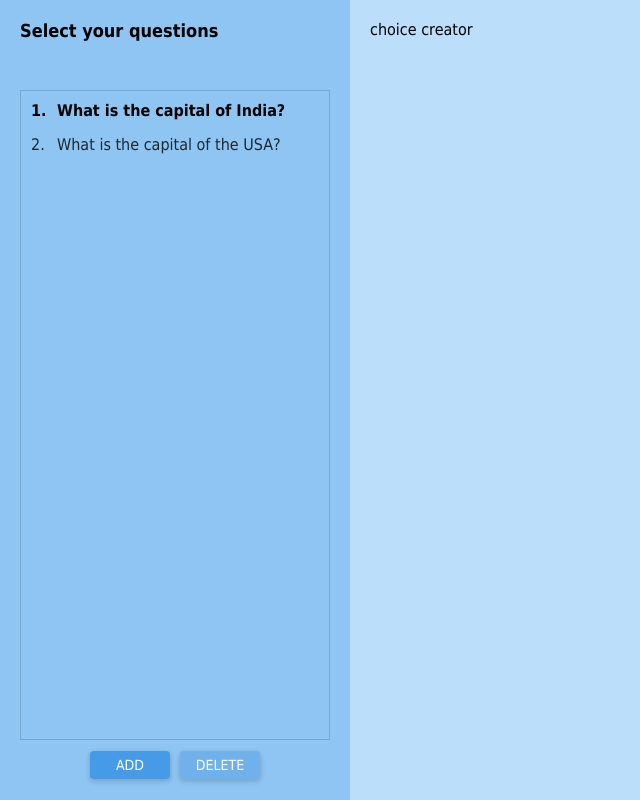
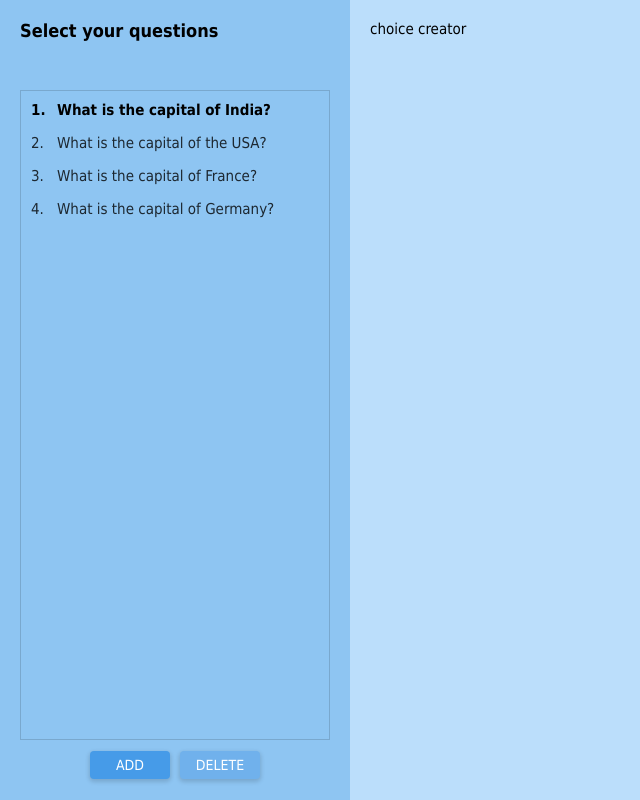
Before and after one commit to monk-kokkalis/disprz, a React (Create React App) app: page / in a window 1280 px wide. Shown: the whole page, without its empty margins (0-640 px from the left). Built offline with nearby package versions, Linux system fonts and the light colour scheme.

Commit message:
added delete question action handler

```diff
--- a/src/components/QuizCreator/components/QuestionSelector/components/AddQuestion/AddQuestion.js
+++ b/src/components/QuizCreator/components/QuestionSelector/components/AddQuestion/AddQuestion.js
@@ -1,5 +1,6 @@
 import {useContext} from 'react';
 import Style from './AddQuestion.module.scss';
+import constants from 'auxiliary/constants';
 // provider
 import {Context} from '../../../../context/Provider';
 import {questionActions} from '../../../../context/reducers/questions/index';
@@ -12,6 +13,10 @@ function AddQuestion() {
             type: questionActions.ADD_QUESTION,
             payload: {index}
         });
+        questDispatch({
+            type: questionActions.CHANGE_QUESTION_SELECTOR_MODE,
+            payload: {questionSelectorMode: constants.CREATIVE}
+        });
     }
     return (
         <button onClick={clickHandler} className={Style.Main} >Add</button>
--- a/src/components/QuizCreator/components/QuestionSelector/components/Question/Question.js
+++ b/src/components/QuizCreator/components/QuestionSelector/components/Question/Question.js
@@ -1,6 +1,8 @@
 import {useContext, useEffect, useRef} from 'react';
 import Style from './Question.module.scss';
+// auxiliary
 import className from 'auxiliary/class-name';
+import constants from 'auxiliary/constants';
 // provider
 import {Context} from '../../../../context/Provider';
 import {questionActions} from '../../../../context/reducers/questions/index';
@@ -9,10 +11,23 @@ function Question({question, index}) {
     const elementRef = useRef();
     const questionActive = question.id === context.questState.activeQuestion.id;
     const clickHandler = () => {
-        context.questDispatch({
-            type: questionActions.SET_ACTIVE_QUESTION,
-            payload: question
-        });
+        const selectorMode = context.questState.questionSelectorMode;
+        switch(selectorMode) {
+            case constants.CREATIVE:
+                context.questDispatch({
+                    type: questionActions.SET_ACTIVE_QUESTION,
+                    payload: question
+                });
+                break;
+            case constants.DELETE:
+                context.questDispatch({
+                    type: questionActions.DELETE_QUESTION,
+                    payload: {index}
+                })
+                break;
+            default:
+                console.warn(`${selectorMode} is an invalid selector mode`);
+        }
     }
     useEffect(function scrollToView() {
         if (questionActive) {
--- a/src/components/QuizCreator/context/reducers/questions/actions.js
+++ b/src/components/QuizCreator/context/reducers/questions/actions.js
@@ -1,5 +1,6 @@
 export default Object.freeze({
     ADD_QUESTION: 'add-question',
     CHANGE_QUESTION_SELECTOR_MODE: 'change-question-selector-mode',
+    DELETE_QUESTION: 'delete-question',
     SET_ACTIVE_QUESTION: 'set-active-question'
 })
--- /dev/null
+++ b/src/components/QuizCreator/context/reducers/questions/handlers/delete-question.js
@@ -0,0 +1,7 @@
+function DeleteQuestion({state, action}) {
+    const questions = [...state.questions];
+    questions.splice(action.payload.index, 1);
+    return {...state, questions}
+}
+
+export default DeleteQuestion;
--- a/src/components/QuizCreator/context/reducers/questions/handlers/index.js
+++ b/src/components/QuizCreator/context/reducers/questions/handlers/index.js
@@ -1,8 +1,10 @@
 import addQuestion from "./add-question";
 import changeQuestionSelectorMode from "./change-question-selector-mode";
+import deleteQuestion from './delete-question';
 import setActiveQuestion from "./set-active-question";
 export default Object.freeze({
     addQuestion,
     changeQuestionSelectorMode,
+    deleteQuestion,
     setActiveQuestion
 })
--- a/src/components/QuizCreator/context/reducers/questions/reducer.js
+++ b/src/components/QuizCreator/context/reducers/questions/reducer.js
@@ -6,6 +6,8 @@ function reducer(state, action) {
             return actionHandlers.addQuestion({state, action});
         case actions.CHANGE_QUESTION_SELECTOR_MODE:
             return actionHandlers.changeQuestionSelectorMode({state, action});
+        case actions.DELETE_QUESTION:
+            return actionHandlers.deleteQuestion({state, action});
         case actions.SET_ACTIVE_QUESTION:
             return actionHandlers.setActiveQuestion({state, action});
         default:
--- a/src/components/QuizCreator/mixins.scss
+++ b/src/components/QuizCreator/mixins.scss
@@ -1,6 +1,6 @@
 @mixin font {
     color: black;
-    font-size: 16px;
+    font-size: 15px;
 }
 
 @mixin main-heading {
--- a/src/data/questions.js
+++ b/src/data/questions.js
@@ -6,56 +6,11 @@ const questions = [
     new Question({
         name: 'What is the capital of the USA?',
     }),
-    // new Question({
-    //     name: 'What is the capital of the USA?',
-    // }),
-    // new Question({
-    //     name: 'What is the capital of the USA?',
-    // }),
-    // new Question({
-    //     name: 'What is the capital of the USA?',
-    // }),
-    // new Question({
-    //     name: 'What is the capital of the USA?',
-    // }),
-    // new Question({
-    //     name: 'What is the capital of the USA?',
-    // }),
-    // new Question({
-    //     name: 'What is the capital of the USA?',
-    // }),
-    // new Question({
-    //     name: 'What is the capital of the USA?',
-    // }),
-    // new Question({
-    //     name: 'What is the capital of the USA? ',
-    // }),
-    // new Question({
-    //     name: 'What is the capital of the USA?',
-    // }),
-    // new Question({
-    //     name: 'What is the capital of the USA?',
-    // }),
-    // new Question({
-    //     name: 'What is the capital of the USA?',
-    // }),
-    // new Question({
-    //     name: 'What is the capital of the USA?',
-    // }),
-    // new Question({
-    //     name: 'What is the capital of the USA? ',
-    // }),
-    // new Question({
-    //     name: 'What is the capital of the USA?',
-    // }),
-    // new Question({
-    //     name: 'What is the capital of the USA?',
-    // }),
-    // new Question({
-    //     name: 'What is the capital of the USA?',
-    // }),
-    // new Question({
-    //     name: 'What is the capital of the USA?',
-    // })
+    new Question({
+        name: 'What is the capital of France?',
+    }),
+    new Question({
+        name: 'What is the capital of Germany?',
+    })
 ]
 export default questions;
```
